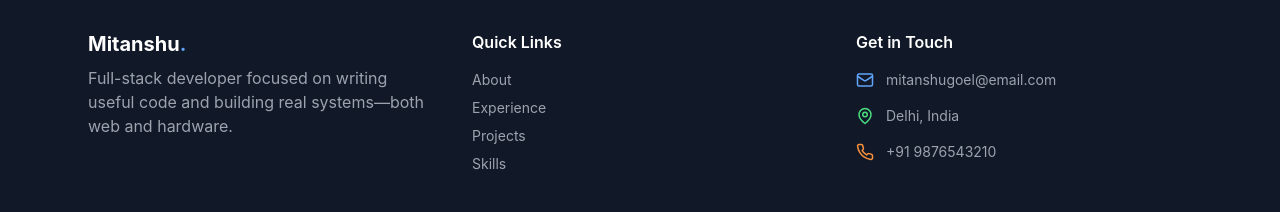
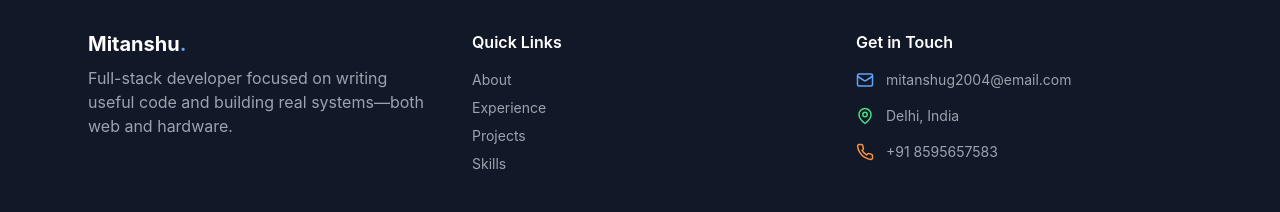
Before and after one commit to mitanshu-2004/portfolio, a React (Vite) app: page / in a window 1280 px wide. Shown: the part 4609-4821 px from the top of the page. Built offline with nearby package versions, Linux system fonts and the light colour scheme.

Commit message:
corrections

```diff
--- a/src/components/Footer.jsx
+++ b/src/components/Footer.jsx
@@ -40,7 +40,7 @@ export default function Footer() {
             <div className="space-y-4 text-sm text-gray-400">
               <div className="flex items-center gap-3">
                 <Mail size={18} className="text-blue-400" />
-                <span>mitanshugoel@email.com</span>
+                <span>mitanshug2004@email.com</span>
               </div>
               <div className="flex items-center gap-3">
                 <MapPin size={18} className="text-green-400" />
@@ -48,7 +48,7 @@ export default function Footer() {
               </div>
               <div className="flex items-center gap-3">
                 <Phone size={18} className="text-orange-400" />
-                <span>+91 9876543210</span> {/* Replace with actual number if needed */}
+                <span>+91 8595657583</span> {/* Replace with actual number if needed */}
               </div>
             </div>
           </div>
```
